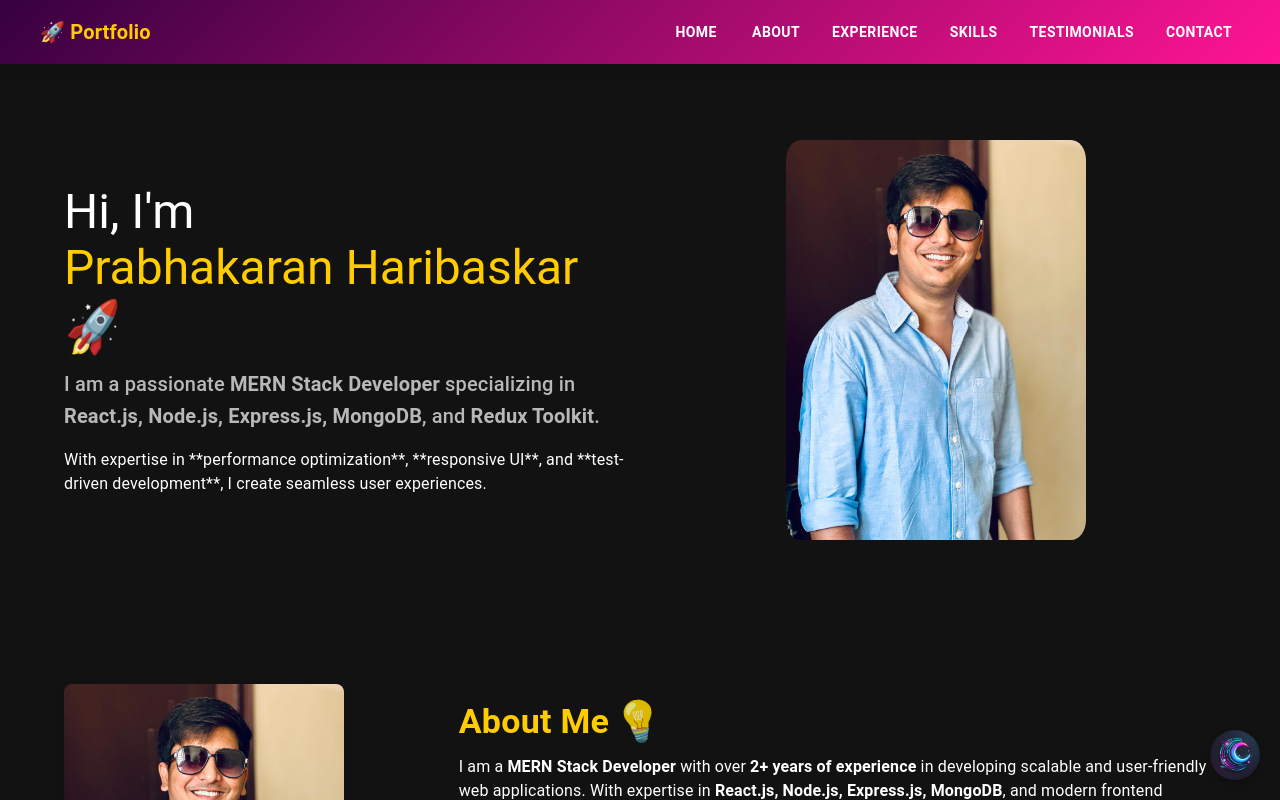
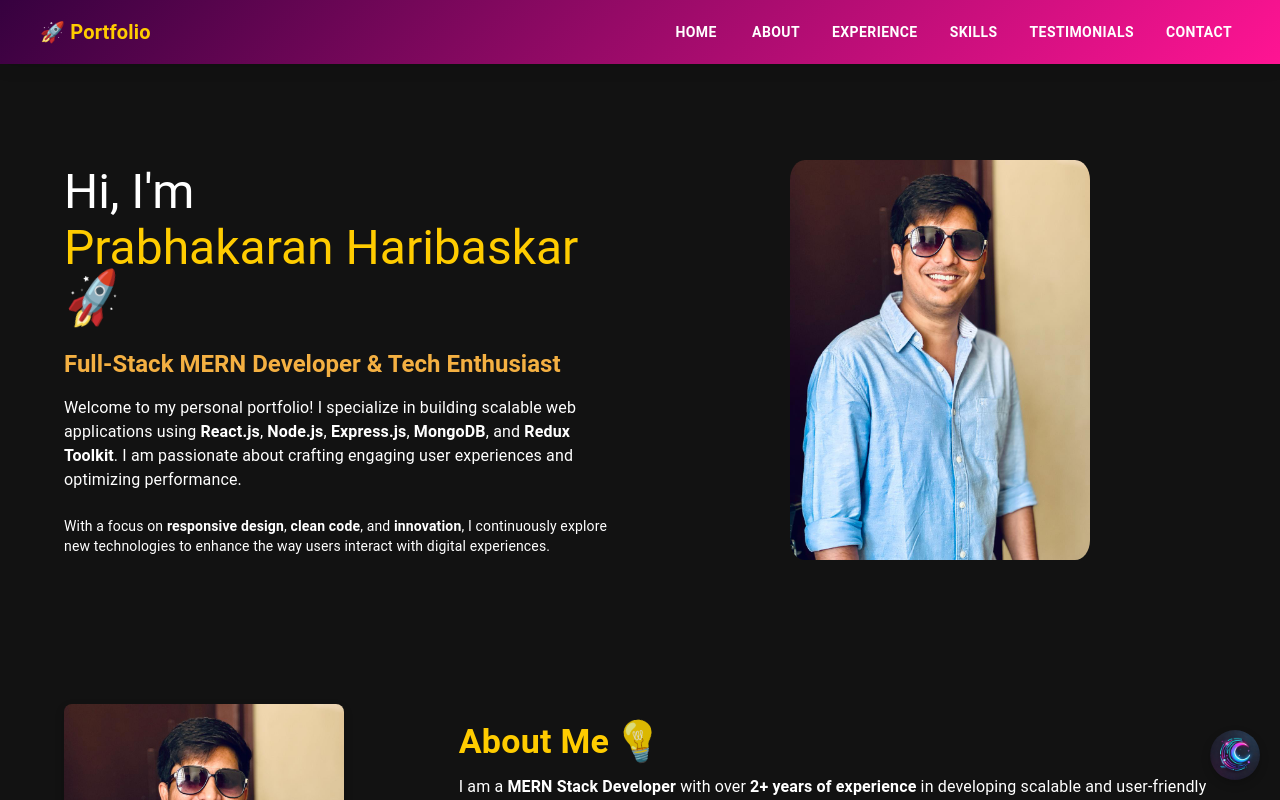
Before and after one commit to Prabhakaran-1605/Portfolio, a React (Create React App) app: page / in a window 1280 px wide. Shown: the top 800 px of the page. Built offline with nearby package versions, Linux system fonts and the light colour scheme.

Commit message:
home page changes

```diff
--- a/src/pages/Home.js
+++ b/src/pages/Home.js
@@ -1,74 +1,102 @@
-import { Container, Typography, Grid,useTheme } from "@mui/material";
+import { useEffect, useState } from "react";
+import {
+  Container,
+  Typography,
+  Grid,
+  useTheme,
+  Box,
+} from "@mui/material";
 import { motion } from "framer-motion";
 import profilePic from "../assets/profile.jpg"; // Ensure you have an image
 
-// Animation Variants for Text
+// Animation variants for letter appearance
 const letterVariants = {
   hidden: { opacity: 0, y: 50 },
-    visible: { opacity: 1, y: 0, transition: { duration: 0.5 } },
+  visible: {
+    opacity: 1,
+    y: 0,
+    transition: { duration: 0.5 }
+  },
 };
 
-// Rocket Animation (Tilt & Bounce)
+// Combined staggered animation for the name and tagline
+const textContainerVariants = {
+  hidden: {},
+  visible: {
+    transition: {
+      staggerChildren: 0.1,
+    },
+  },
+};
+
+// Rocket (or cool emoji) animation variant
 const emojiVariants = {
   hidden: { rotate: 0, y: 0 },
-    visible: { rotate: [0, -10, 10, -5, 5, 0], y: [-5, 5, -5, 5, 0], transition: { duration: 1.5, repeat: Infinity } },
+  visible: {
+    rotate: [0, -15, 15, -10, 10, 0],
+    y: [0, -5, 5, -5, 5, 0],
+    transition: { duration: 1.5, repeat: Infinity, ease: "easeInOut" },
+  },
 };
 
 function Home() {
   const theme = useTheme();
   const isDarkMode = theme.palette.mode === "dark";
+
   return (
     <Container
       id="home"
       sx={{
-            marginTop: "60px",
-          display: "flex",
-          alignItems: "center",
-          justifyContent: "center",
-          py: 10, // consistent vertical padding
+        marginTop: "80px",
+        py: 10,
       }}
     >
-            <Grid container spacing={4} alignItems="center">
-
-                {/* Left Side: Animated Text Content */}
+      <Grid container spacing={6} alignItems="center">
+        {/* Left Side: Rich Text Content */}
         <Grid item xs={12} md={6}>
           <motion.div
             initial="hidden"
             animate="visible"
-                        variants={{
-                            hidden: { opacity: 0, y: 50 },
-                            visible: { opacity: 1, y: 0, transition: { duration: 1, ease: "easeOut" } }
-                        }}
+            variants={textContainerVariants}
           >
-                        {/* Name with Rocket Emoji 🚀 */}
             <Typography variant="h3" gutterBottom>
               Hi, I'm{" "}
               <motion.span
                 variants={letterVariants}
-                                initial="hidden"
-                                animate="visible"
-                                transition={{ staggerChildren: 0.1 }}
-                                style={{ color: isDarkMode ? "#FFCC00" : "#1976d2", display: "inline-block" }}
+                style={{
+                  color: isDarkMode ? "#FFCC00" : "#1976d2",
+                  display: "inline-block",
+                }}
               >
                 {"Prabhakaran Haribaskar".split("").map((char, index) => (
                   <motion.span key={index} variants={letterVariants}>
                     {char}
                   </motion.span>
-                                ))} </motion.span>{" "}<motion.span variants={emojiVariants} animate="visible" style={{ display: "inline-block" }}>
+                ))}
+              </motion.span>{" "}
+              <motion.span
+                variants={emojiVariants}
+                style={{ display: "inline-block" }}
+              >
                 🚀
               </motion.span>
             </Typography>
-
-                        {/* Description */}
-                        <Typography variant="h6" color="textSecondary">
-                            I am a passionate <b>MERN Stack Developer</b> specializing in
-                            <b> React.js, Node.js, Express.js, MongoDB</b>, and <b>Redux Toolkit</b>.
+            <motion.div
+  animate={{ opacity: 1, color: ["#FF4500", "#f5b041", "#52be80", "#a569bd ", "#FF69B4"] }}
+  transition={{ duration: 5, ease: "easeInOut", repeat: Infinity }}
+>
+  <Typography variant="h5" gutterBottom sx={{ fontWeight: "bold" }}>
+    Full-Stack MERN Developer & Tech Enthusiast
   </Typography>
-                        <Typography variant="body1" sx={{ marginTop: 2 }}>
-                            With expertise in **performance optimization**, **responsive UI**, and **test-driven development**,
-                            I create seamless user experiences.
+</motion.div>
+            <Typography variant="body1" sx={{ mt: 2 }}>
+              Welcome to my personal portfolio! I specialize in building scalable web applications using <b>React.js</b>, <b>Node.js</b>, <b>Express.js</b>, <b>MongoDB</b>, and <b>Redux Toolkit</b>. I am passionate about crafting engaging user experiences and optimizing performance.
             </Typography>
-
+            <Box sx={{ mt: 3 }}>
+              <Typography variant="body2">
+                With a focus on <b>responsive design</b>, <b>clean code</b>, and <b>innovation</b>, I continuously explore new technologies to enhance the way users interact with digital experiences.
+              </Typography>
+            </Box>
           </motion.div>
         </Grid>
 
```
Lines whose indentation alone changed are shown as unchanged.
